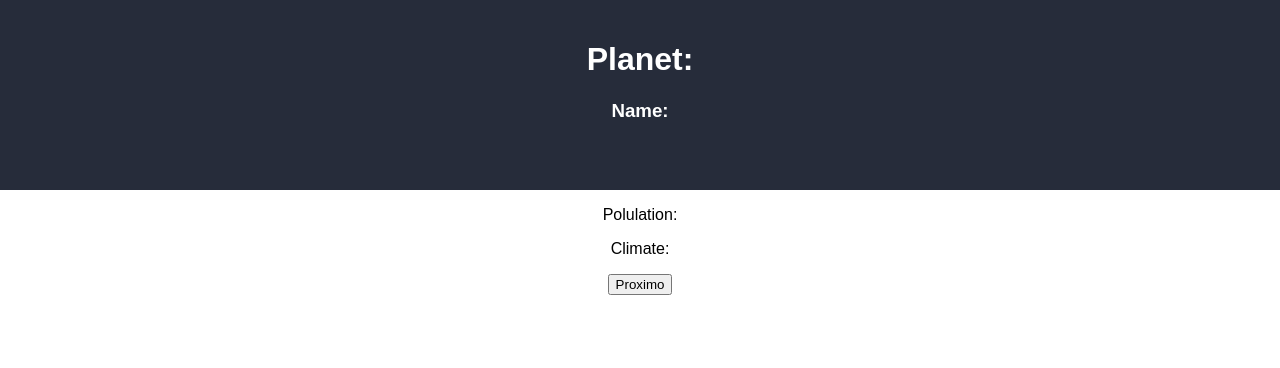
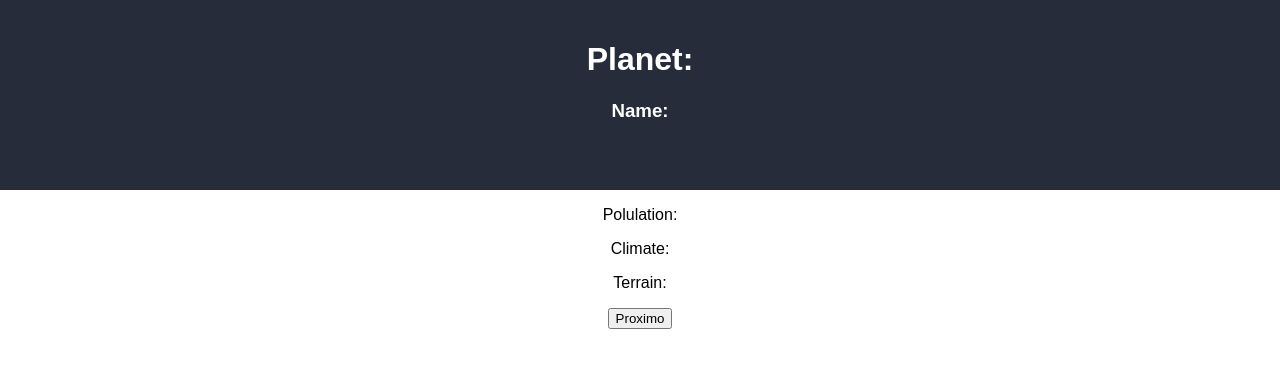
Before and after one commit to rivailruiz/b2test, a React (Create React App) app: page / in a window 1280 px wide. Shown: the top 368 px of the page. Built offline with nearby package versions, Linux system fonts and the light colour scheme; no server answers.

Commit message:
add terrains

```diff
--- a/src/App.js
+++ b/src/App.js
@@ -34,6 +34,7 @@ getPlanets(){
         </div>
         <p>Polulation: {this.state.item.population} </p>
         <p>Climate: {this.state.item.climate} </p>
+        <p>Terrain: {this.state.item.terrain} </p>
         <button onClick={() => this.getPlanets() }>Proximo</button>
 
 
```
